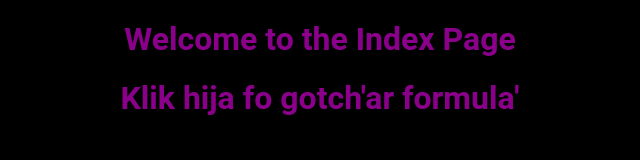
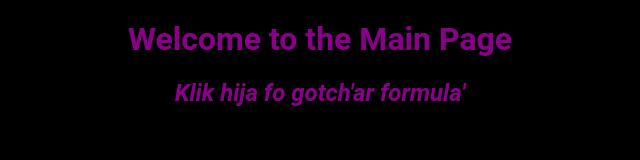
Before and after one commit to Camilleus/BasicWebSiteWithBasicBackend, a plain HTML site: page index.html in a window 1280 px wide. Shown: the whole page, without its empty margins (320-960 px from the left). Drawn offline with Linux system fonts and the light colour scheme.

```diff
--- a/index.html
+++ b/index.html
@@ -10,8 +10,8 @@
 </head>
 
 <body>
-    <h1>Welcome to the Index Page</h1>
-    <h1><a href=message.html>Klik hija fo gotch'ar formula'</a></h1>
+    <h1>Welcome to the Main Page</h1>
+    <h2><a href=message.html>Klik hija fo gotch'ar formula'</a></h2>
 </body>
 
 </html>
```
Also changed, not shown: message.html (+2 -0 lines).
